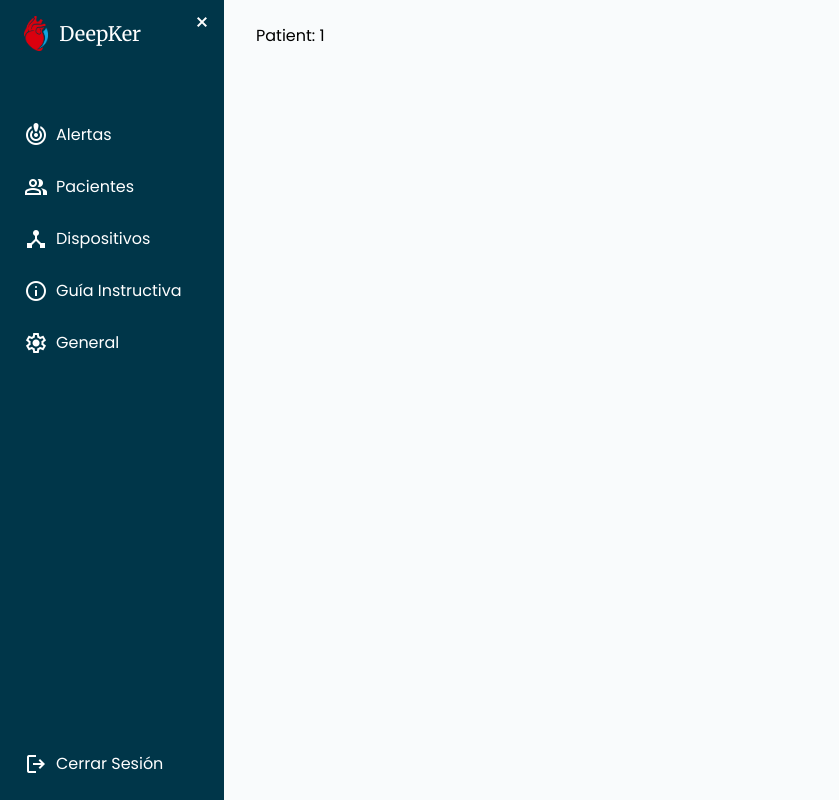
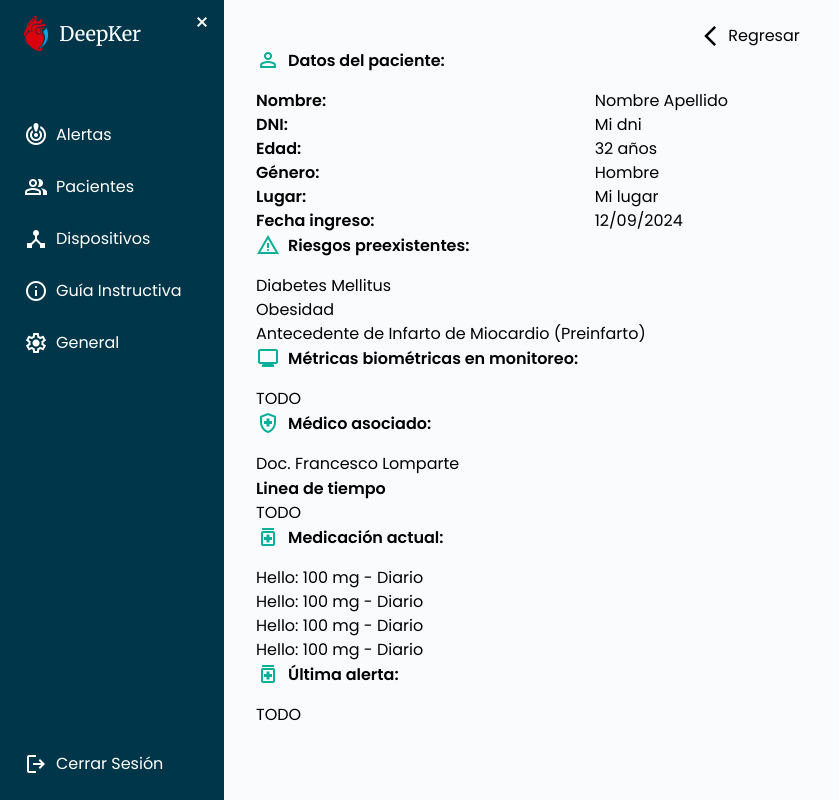
Before and after one commit to DeepKer-Org/deepker-frontend, a Next.js app: page /patients/1 in a window 1280 px wide. Shown: the whole page, without its empty margins (0-839 px from the left). Built offline with nearby package versions, Linux system fonts and the light colour scheme.

Commit message:
chore: add structure with grid for the patient detail screen

```diff
--- a/src/app/patients/[id]/page.tsx
+++ b/src/app/patients/[id]/page.tsx
@@ -1,8 +1,63 @@
 import React from 'react'
+import ReturnButton from "@/src/components/ui/buttons/ReturnButton";
+import CardWrapper from "@/src/components/ui/wrappers/CardWrapper";
+import IconTitle from "@/src/components/ui/IconTitle";
+import DetailRow from "@/src/components/ui/DetailRow";
 
 const PatientDetail = ({ params }: { params: { id: string } }) => {
   return (
-    <div>Patient: {params.id}</div>
+      <div className={"page__container"}>
+        <div className="button__container">
+          <ReturnButton/>
+        </div>
+        <div className={"details__container grid-cols-3 grid-rows-11"}>
+          <CardWrapper className={"row-span-4"}>
+            <IconTitle className={"mb-4"} icon={"person"} title={"Datos del paciente:"}/>
+            <DetailRow label={"Nombre:"} name={"Nombre Apellido"}/>
+            <DetailRow label={"DNI:"} name={"Mi dni"}/>
+            <DetailRow label={"Edad:"} name={"32 años"}/>
+            <DetailRow label={"Género:"} name={"Hombre"}/>
+            <DetailRow label={"Lugar:"} name={"Mi lugar"}/>
+            <DetailRow label={"Fecha ingreso:"} name={"12/09/2024"}/>
+          </CardWrapper>
+          <CardWrapper className={"row-span-3"}>
+            <IconTitle className={"mb-4"} icon={"warning"} title={"Riesgos preexistentes:"}/>
+            <ul>
+              <li>Diabetes Mellitus</li>
+              <li>Obesidad</li>
+              <li>Antecedente de Infarto de Miocardio (Preinfarto)</li>
+            </ul>
+          </CardWrapper>
+          <CardWrapper className={"row-span-8"}>
+            <IconTitle className={"mb-4"} icon={"monitor"} title={"Métricas biométricas en monitoreo:"}/>
+            <p>TODO</p>
+          </CardWrapper>
+          <CardWrapper className={"row-span-2"}>
+            <IconTitle className={"mb-4"} icon={"health_and_safety"} title={"Médico asociado:"}/>
+            <ul>
+              <li>Doc. Francesco Lomparte</li>
+            </ul>
+          </CardWrapper>
+          <CardWrapper className={"row-span-7"}>
+            <h4>Linea de tiempo</h4>
+            <p>TODO</p>
+          </CardWrapper>
+          <CardWrapper className={"row-span-3"}>
+            <IconTitle className={"mb-4"} icon={"medication"}
+                       title={"Medicación actual:"}/>
+            <ul>
+              <li><span>Hello:</span> 100 mg - Diario</li>
+              <li><span>Hello:</span> 100 mg - Diario</li>
+              <li><span>Hello:</span> 100 mg - Diario</li>
+              <li><span>Hello:</span> 100 mg - Diario</li>
+            </ul>
+          </CardWrapper>
+          <CardWrapper className={"row-span-3 col-span-2"}>
+            <IconTitle className={"mb-4"} icon={"medication"} title={"Última alerta:"}/>
+            <p>TODO</p>
+          </CardWrapper>
+        </div>
+      </div>
   )
 }
 
--- a/src/styles/detailStyles.css
+++ b/src/styles/detailStyles.css
@@ -18,8 +18,8 @@
     .details__container {
         flex-grow: 1;
         display: grid;
-        column-gap: 2.5rem;
-        row-gap: 2.5rem;
+        column-gap: 1.75rem;
+        row-gap: 1.75rem;
         min-width: 1200px; /* So that the screen doesn't shrink too much */
         overflow-x: auto;
 
```
